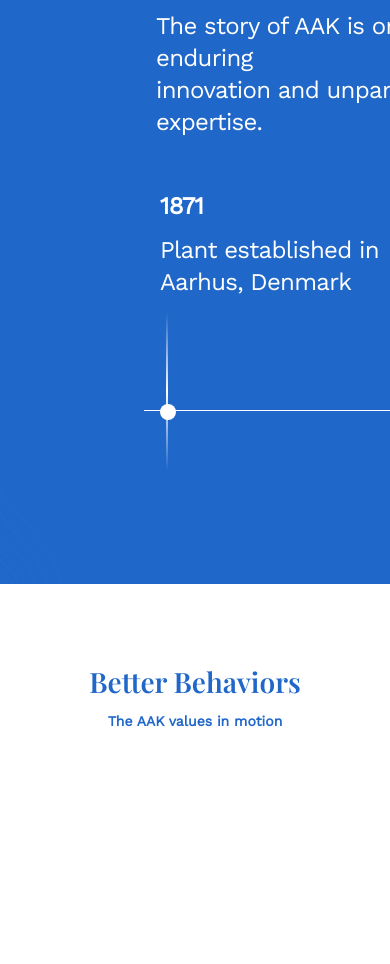
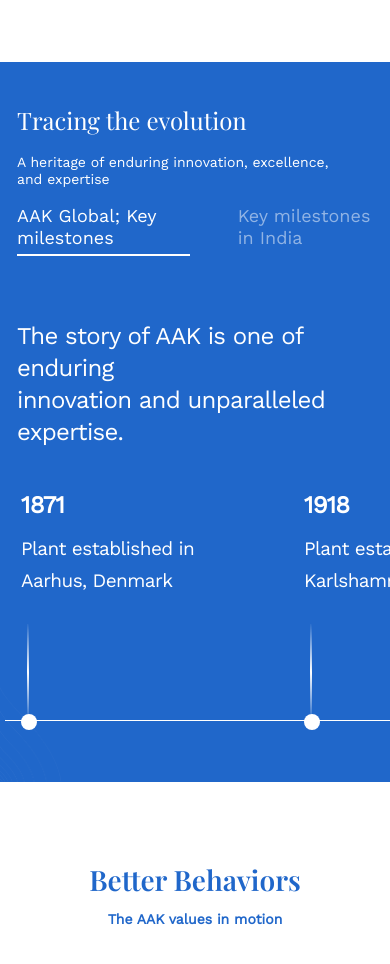
Before and after one commit to tanya-nagi/next, a Next.js app: page /about-us in a window 390 px wide. Shown: the part 3589-4553 px from the top of the page. Built offline with nearby package versions, Linux system fonts and the light colour scheme.

Commit message:
fix about us style

```diff
--- a/src/app/about-us/05_evolution.tsx
+++ b/src/app/about-us/05_evolution.tsx
@@ -56,7 +56,7 @@
               blade-bottom-padding-lg"
           >
             <div className="w-full overflow-hidden">
-              <div className="flex 2xl:col-span-8 xl:col-span-9 md:col-span-11 col-span-12 md:px-0 px-3 relative left-[9rem]">
+              <div className="flex 2xl:col-span-8 xl:col-span-9 md:col-span-11 col-span-12 md:px-0 px-3 relative left-[9rem] blueDart">
                 <div className="flex-1">
                   <h2 className="text-white font-playfair font-medium">
                     Tracing the evolution
@@ -97,7 +97,7 @@
               </div>
 
               {/* Scrollable Timeline without Visible Scrollbar */}
-              <div className="relative  overflow-x-auto mt-12 hide-scroll-bar scroll-smooth snap-x snap-mandatory h-full left-[9rem]">
+              <div className="relative  overflow-x-auto mt-12 hide-scroll-bar scroll-smooth snap-x snap-mandatory h-full left-[9rem] blueDart">
                 {/* Timeline Horizontal Line */}
                 <div className="absolute left-0 w-[3000px] h-[0.09rem] bg-white top-[14rem]"></div>
 
@@ -141,12 +141,12 @@
 
                       <div className="w-4 h-4 bg-white rounded-full mb-2 mx-auto absolute top-[13.65rem]"></div>
 
-                      <p className="text-[24px] font-bold text-left text-[#FFFFFF] leading-[40px] tracking-[-0.03em] mb-2">
+                      <p className="text-[24px] font-bold text-left text-[#FFFFFF] leading-[40px] tracking-[-0.03em] mb-2 r-t-8">
                         {item.year}
                       </p>
 
                       <p
-                        className="text-[24px] font-normal text-[#FFFFFF] leading-[32px] tracking-[-0.03em] w-[251px] h-[64px] mx-auto text-start"
+                        className="text-[24px] font-normal text-[#FFFFFF] leading-[32px] tracking-[-0.03em] w-[251px] h-[64px] mx-auto text-start textCorrection r-t-8"
                         dangerouslySetInnerHTML={{ __html: item.description }}
                       />
                     </div>
--- a/src/app/about-us/07_valueSection.tsx
+++ b/src/app/about-us/07_valueSection.tsx
@@ -65,9 +65,9 @@
   const { title, image, points } = valuesData[selectedValue];
 
   return (
-<div className="flex flex-col lg:flex-row items-start gap-12 p-8 w-full gsap-fade-in px-4 lg:px-[15rem]">
+<div className="flex flex-col lg:flex-row items-start gap-12 p-8 w-full gsap-fade-in px-4 lg:px-[15rem] plr-none">
   {/* Left Navigation Menu */}
-  <div className="w-full lg:w-1/3 flex flex-col space-y-6 gsap-fade-in">
+  <div className="w-full lg:w-1/3 flex flex-col space-y-6 gsap-fade-in heading">
     {Object.keys(valuesData).map((value) => (
       <button
         key={value}
@@ -82,7 +82,7 @@
 
     {/* Circular logo */}
     <div className="w-full lg:w-1/3 flex flex-col space-y-6">
-      <div className="flex flex-col items-center">
+      <div className="flex flex-col items-center circleclick">
         <svg width="200" height="200" viewBox="0 0 300 300" className="w-full max-w-xs lg:max-w-none">
           {/* Outer circle */}
           <circle
--- a/src/app/about-us/09_ourPathToPurpose.tsx
+++ b/src/app/about-us/09_ourPathToPurpose.tsx
@@ -3,7 +3,7 @@
 
 const PathToPurpose = () => {
   return (
-    <div className="flex flex-col lg:flex-row items-start justify-between bg-white py-24 lg:pl-[15rem] px-6">
+    <div className="flex flex-col lg:flex-row items-start justify-between bg-white py-24 lg:pl-[15rem] px-6 pt-none">
     {/* Left Side: Title */}
     <div className="w-full lg:w-1/3 mb-10 lg:mb-0">
       <h1 className="text-5xl lg:text-8xl font-bold text-blue font-playfairBold leading-tight">
--- a/src/app/about-us/style.css
+++ b/src/app/about-us/style.css
@@ -400,9 +400,19 @@
 
 /* Small screens and mobile devices */
 @media (max-width: 600px) {
+  .co-development {
+    margin-top: 1.5rem;
+      /* padding: 1.5rem 1rem; */
+      /* padding-top: 0; */
+  }
+  .vertical-line{
+    height: 6rem!important;
+  }
   .card {
       max-width: 100%;
-      height: auto;
+      /* height: auto; */
+      height: 22rem;
+      width: 22rem;
       padding: 1.5rem;
   }
 
@@ -417,14 +427,52 @@
       position: relative;
       top: auto;
   }
+  .blueDart{
+    left: 5px!important;
+   }
+   .textCorrection{
+    font-size: 19px;
+   }
+   .r-t-8{
+    position: relative;
+    top: -11px;
+   }
+   .bg-wrapper{
+    height: 45rem !important;
+   }
+
+   .circleclick{
+    display: none;
+   }
+   .heading{
+    flex-direction: row !important;
+    justify-content: center;
+   }
+   .heading button{
+    font-size: 16px;
+    margin-top: 0 !important;
+    padding: 0 6px;
+  }
+  .plr-none{
+     display: grid !important;
+     grid-column: 1 / 5 !important;
+    padding-left: 0;
+    padding-right: 0;
+   }
+   .pt-none{
+    padding-top: 0;
+    padding-bottom: 0;
+   }
 }
 
 /* Tablets and medium devices */
 @media (min-width: 601px) and (max-width: 1024px) {
   .card {
       max-width: 90%;
-      height: auto;
+      /* height: auto; */
       padding: 1.5rem;
+      height: 22rem;
+      width: 22rem;
   }
 
   .card-title {
@@ -438,6 +486,28 @@
       position: relative;
       top: auto;
   }
+  .circleclick{
+    display: none;
+   }
+   .heading{
+    flex-direction: row !important;
+    justify-content: center;
+   }
+   .heading button{
+    /* font-size: 16px; */
+    margin-top: 0 !important;
+    padding: 0 20px;
+  }
+  .plr-none{
+     display: grid !important;
+     grid-column: 1 / 7 !important;
+    padding-left: 0;
+    padding-right: 0;
+   }
+   .pt-none{
+    padding-top: 0;
+    padding-bottom: 0;
+   }
 }
 
 /* Large screens */
@@ -479,14 +549,7 @@
 
 /* Responsive styles */
 
-/* Small screens (mobile) */
-@media (max-width: 600px) {
-  .co-development {
-    margin-top: 1.5rem;
-      /* padding: 1.5rem 1rem; */
-      /* padding-top: 0; */
-  }
-}
+
 
 /* Medium screens (tablets) */
 @media (min-width: 601px) and (max-width: 1024px) {
@@ -496,6 +559,26 @@
       /* padding: 3rem 2rem; /* Larger padding for tablets */
       padding-top: 0;
 
+  }
+  /* .vertical-line{
+    height: 7.1rem;
+  } */
+   .blueDart{
+    left: 5px!important;
+   }
+   .textCorrection{
+    font-size: 19px;
+   }
+
+}
+@media (min-width: 1495px) and (max-width: 1550px) {
+ .vertical-line{
+    height: 6.8rem!important;
+  }
+}
+@media (min-width: 601px) and (max-width: 1494px) {
+ .vertical-line{
+    height: 6.4rem!important;
   }
 }
 
@@ -508,6 +591,9 @@
   padding-bo:0; */
 
   }
+  /* .blueDart{
+    left: 0!important;
+   } */
 }
 
 
```
